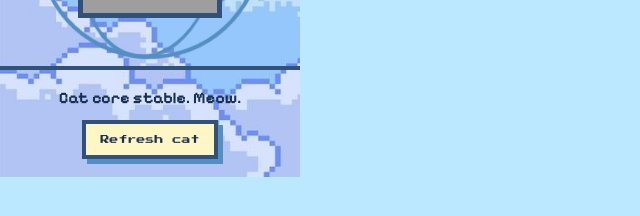
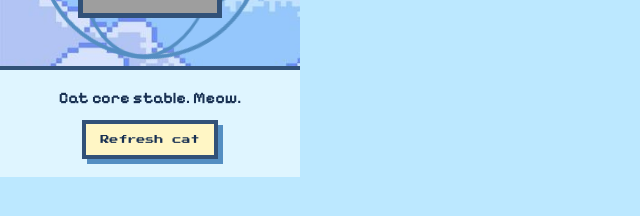
Before and after one commit to adityarusmana-mufid/electron-pals, a React (Vite) app: page / in a window 1280 px wide. Shown: the part 216-432 px from the top of the page, without its empty margins (0-640 px from the left). Built offline with nearby package versions, Linux system fonts and the light colour scheme; grey boxes are pictures that could not be loaded.

Commit message:
fix: add background fill behind controls

```diff
--- a/src/index.css
+++ b/src/index.css
@@ -124,6 +124,7 @@ button {
   gap: 10px;
   padding: 18px 20px;
   text-align: center;
+  background: #dff5ff;
 }
 
 .controls p {
```
